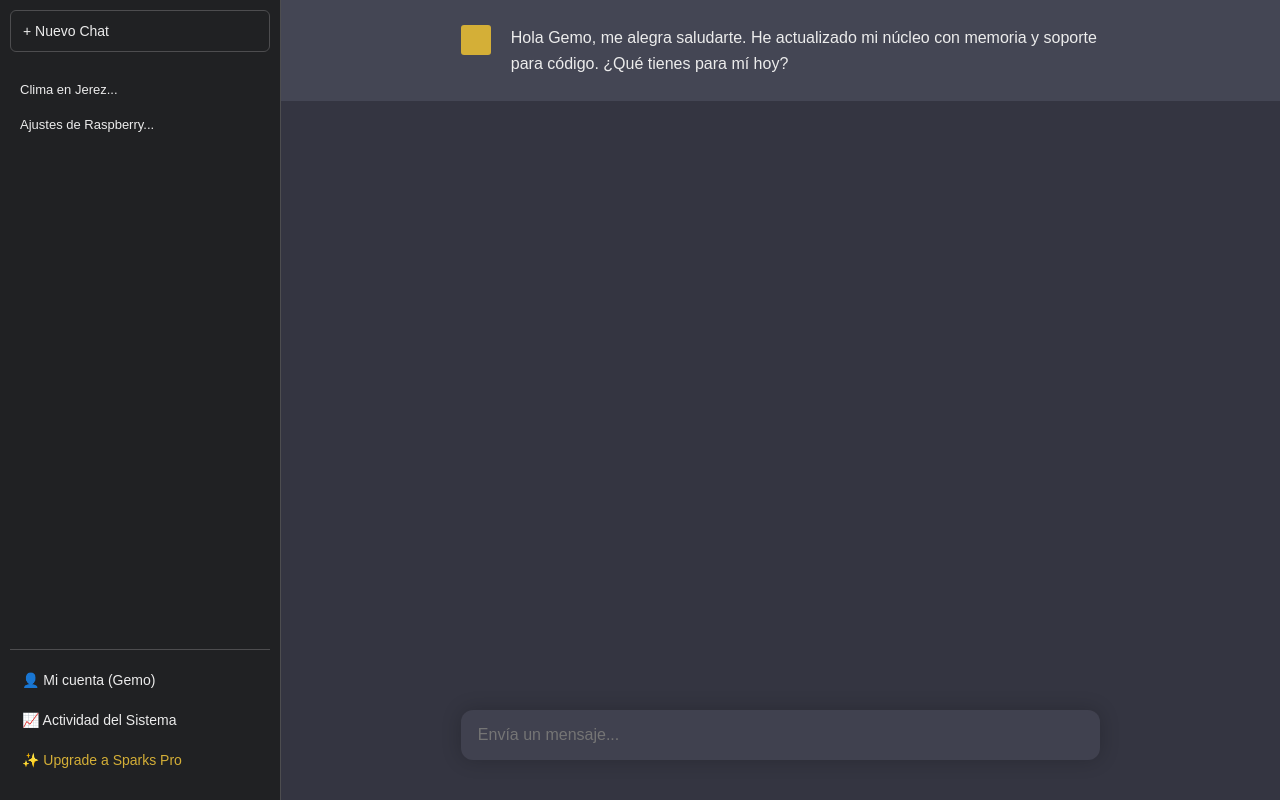
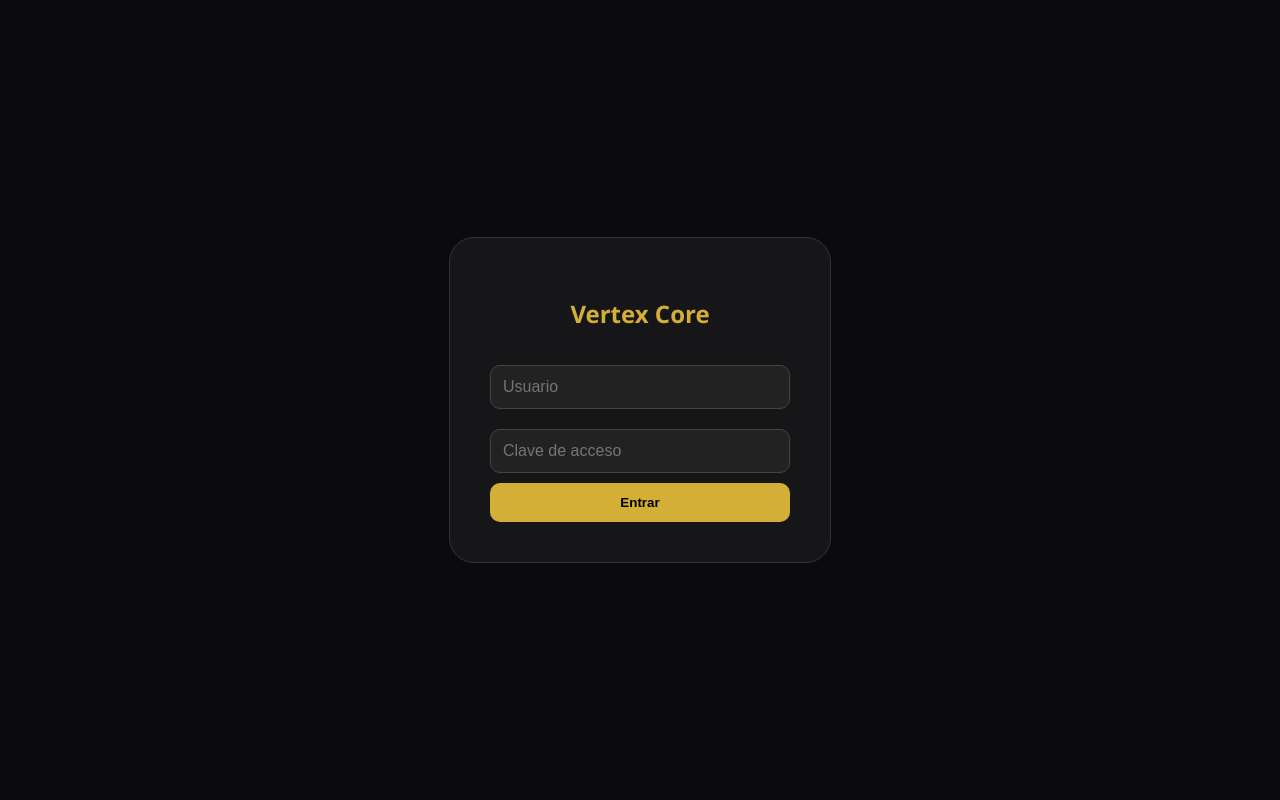
Before and after one commit to piprogramerpro-commits/Vertex-Core, a Flask app: page / in a window 1280 px wide. Run offline with Flask 3, Linux system fonts and the light colour scheme.

Commit message:
UI: Registro motivador y burbujas ultra-amigables completas

```diff
--- a/templates/index.html
+++ b/templates/index.html
@@ -2,118 +2,104 @@
 <html lang="es">
 <head>
     <meta charset="UTF-8">
-    <title>Vertex AI | Dashboard</title>
+    <title>Vertex Core</title>
     <script src="https://cdn.jsdelivr.net/npm/marked/marked.min.js"></script>
     <style>
-        :root { --bg-dark: #202123; --bg-chat: #343541; --sidebar: #202123; --white: #ececec; --gold: #d4af37; }
-        body { margin: 0; display: flex; height: 100vh; font-family: 'Sentry', sans-serif; background: var(--bg-chat); color: var(--white); overflow: hidden; }
+        :root { --bg: #0b0b0d; --sidebar: #161618; --bubble-v: #232327; --bubble-u: #343541; --gold: #d4af37; --text: #ececec; }
+        body, html { margin: 0; padding: 0; height: 100%; font-family: 'Segoe UI', sans-serif; background: var(--bg); color: var(--text); overflow: hidden; }
 
-        /* Sidebar Estilo ChatGPT */
-        #sidebar { width: 260px; background: var(--sidebar); display: flex; flex-direction: column; padding: 10px; border-right: 1px solid #4d4d4f; }
-        .btn-new { border: 1px solid #4d4d4f; padding: 12px; border-radius: 6px; cursor: pointer; display: flex; align-items: center; gap: 10px; font-size: 14px; margin-bottom: 10px; }
-        .history-list { flex: 1; overflow-y: auto; font-size: 13px; margin-top: 10px; }
-        .history-item { padding: 10px; border-radius: 5px; cursor: pointer; white-space: nowrap; overflow: hidden; text-overflow: ellipsis; }
-        .history-item:hover { background: #2b2c2f; }
+        /* Pantalla de Registro */
+        #login-screen { position: fixed; inset: 0; background: var(--bg); z-index: 2000; display: flex; align-items: center; justify-content: center; }
+        .login-card { background: var(--sidebar); padding: 40px; border-radius: 25px; text-align: center; width: 300px; border: 1px solid #333; }
+        .login-card input { width: 100%; padding: 12px; margin: 10px 0; background: #222; border: 1px solid #444; border-radius: 10px; color: white; box-sizing: border-box; }
+        .btn-login { width: 100%; padding: 12px; background: var(--gold); border: none; border-radius: 10px; font-weight: bold; cursor: pointer; }
 
-        /* Botones Inferiores */
-        .sidebar-footer { border-top: 1px solid #4d4d4f; padding: 10px 0; }
-        .footer-item { padding: 12px; border-radius: 5px; cursor: pointer; display: flex; align-items: center; gap: 10px; font-size: 14px; }
-        .footer-item:hover { background: #2b2c2f; }
+        /* Frase Motivadora */
+        #phrase-screen { display: none; position: fixed; inset: 0; background: var(--bg); z-index: 3000; align-items: center; justify-content: center; text-align: center; }
+        .phrase-text { font-size: 2.2em; font-style: italic; color: var(--gold); animation: fade 2s forwards; }
 
-        /* Area de Chat */
-        #main-view { flex: 1; display: flex; flex-direction: column; position: relative; }
-        #chat-window { flex: 1; overflow-y: auto; display: flex; flex-direction: column; }
-        .message { padding: 25px 18%; display: flex; gap: 20px; line-height: 1.6; }
-        .vertex-msg { background: #444654; }
-        .user-msg { background: var(--bg-chat); }
-        .avatar { width: 30px; height: 30px; border-radius: 3px; flex-shrink: 0; }
+        /* Chat */
+        #app { display: none; height: 100vh; }
+        #sidebar { width: 260px; background: var(--sidebar); display: flex; flex-direction: column; padding: 20px; border-right: 1px solid #222; }
+        #main-chat { flex: 1; display: flex; flex-direction: column; }
+        #messages { flex: 1; overflow-y: auto; padding: 40px 15%; }
 
-        /* Recuadros de Código */
-        pre { background: #000; padding: 15px; border-radius: 8px; overflow-x: auto; border: 1px solid #444; position: relative; }
-        code { font-family: 'Fira Code', monospace; font-size: 13px; }
+        /* Bocadillos Amigables */
+        .msg { margin-bottom: 20px; display: flex; width: 100%; animation: fadeInUp 0.4s ease; }
+        .user-row { justify-content: flex-end; }
+        .bubble { max-width: 75%; padding: 14px 22px; border-radius: 22px; font-size: 15px; line-height: 1.6; }
+        .v-bubble { background: var(--bubble-v); border-bottom-left-radius: 5px; }
+        .u-bubble { background: var(--bubble-u); border-bottom-right-radius: 5px; }
 
-        /* Input Box */
-        .input-area { padding: 20px 18% 40px 18%; background: linear-gradient(transparent, var(--bg-chat) 50%); }
-        .input-box { background: #40414f; border-radius: 12px; padding: 15px; box-shadow: 0 0 20px rgba(0,0,0,0.2); display: flex; }
+        .input-area { padding: 20px 15% 40px 15%; }
+        .input-box { background: #252528; border-radius: 18px; padding: 14px 25px; display: flex; border: 1px solid #333; }
         input { flex: 1; background: transparent; border: none; color: white; outline: none; font-size: 16px; }
 
-        /* Dashboard de Registro (Modal) */
-        #auth-modal { display: none; position: fixed; inset: 0; background: rgba(0,0,0,0.8); z-index: 1000; align-items: center; justify-content: center; }
-        .modal-content { background: var(--bg-dark); padding: 30px; border-radius: 10px; border: 1px solid var(--gold); width: 300px; text-align: center; }
-        .modal-content input { width: 90%; background: #333; border: 1px solid #555; margin-bottom: 10px; padding: 10px; border-radius: 5px; }
-        .btn-gold { background: var(--gold); color: black; border: none; padding: 10px 20px; border-radius: 5px; cursor: pointer; font-weight: bold; }
+        pre { background: #000; padding: 15px; border-radius: 12px; border: 1px solid #444; overflow-x: auto; }
+        @keyframes fade { 0% { opacity: 0; } 50% { opacity: 1; } 100% { opacity: 0; } }
+        @keyframes fadeInUp { from { opacity: 0; transform: translateY(15px); } to { opacity: 1; transform: translateY(0); } }
     </style>
 </head>
 <body>
-    <div id="sidebar">
-        <div class="btn-new" onclick="location.reload()">+ Nuevo Chat</div>
-        <div class="history-list" id="history">
-            <div class="history-item">Clima en Jerez...</div>
-            <div class="history-item">Ajustes de Raspberry...</div>
-        </div>
-        <div class="sidebar-footer">
-            <div class="footer-item" onclick="toggleModal()">👤 Mi cuenta (Gemo)</div>
-            <div class="footer-item">📈 Actividad del Sistema</div>
-            <div class="footer-item" style="color:var(--gold)">✨ Upgrade a Sparks Pro</div>
+    <div id="login-screen">
+        <div class="login-card">
+            <h2 style="color:var(--gold); margin-bottom: 25px;">Vertex Core</h2>
+            <input type="text" id="user" placeholder="Usuario">
+            <input type="password" id="pass" placeholder="Clave de acceso">
+            <button class="btn-login" onclick="start()">Entrar</button>
         </div>
     </div>
 
-    <div id="main-view">
-        <div id="chat-window">
-            <div class="message vertex-msg">
-                <div class="avatar" style="background:var(--gold)"></div>
-                <div class="text">Hola Gemo, me alegra saludarte. He actualizado mi núcleo con memoria y soporte para código. ¿Qué tienes para mí hoy?</div>
-            </div>
+    <div id="phrase-screen"><div class="phrase-text" id="phrase"></div></div>
+
+    <div id="app">
+        <div id="sidebar">
+            <h3 style="color:var(--gold)">VERTEX</h3>
+            <div style="flex:1"></div>
+            <div style="font-size:13px; opacity:0.7;">Operador: Gemo<br>Sparks: Ilimitados</div>
         </div>
-
-        <div class="input-area">
-            <div class="input-box">
-                <input type="text" id="userInput" placeholder="Envía un mensaje..." onkeypress="if(event.key==='Enter') send()">
+        <div id="main-chat">
+            <div id="messages"></div>
+            <div class="input-area">
+                <div class="input-box">
+                    <input type="text" id="userInput" placeholder="Escribe a Vertex..." onkeypress="if(event.key==='Enter') send()">
+                </div>
             </div>
         </div>
     </div>
 
-    <div id="auth-modal">
-        <div class="modal-content">
-            <h2 style="color:var(--gold)">Registro de Unidad</h2>
-            <input type="text" placeholder="ID de Usuario">
-            <input type="password" placeholder="Código de Acceso">
-            <button class="btn-gold" onclick="toggleModal()">Sincronizar</button>
-        </div>
-    </div>
+    <script>
+        const phrases = ["El tiempo es Oro", "La disciplina es libertad", "Vertex: Potenciando el mañana", "Crea sin límites"];
 
-    <script>
-        let chatHistory = [];
-
-        function toggleModal() {
-            const m = document.getElementById('auth-modal');
-            m.style.display = (m.style.display === 'flex') ? 'none' : 'flex';
+        function start() {
+            if(document.getElementById('user').value === "Gemo") {
+                document.getElementById('login-screen').style.display = 'none';
+                const p = document.getElementById('phrase-screen');
+                document.getElementById('phrase').innerText = phrases[Math.floor(Math.random()*phrases.length)];
+                p.style.display = 'flex';
+                setTimeout(() => {
+                    p.style.display = 'none';
+                    document.getElementById('app').style.display = 'flex';
+                }, 2500);
+            } else { alert("Usuario no reconocido"); }
         }
 
         async function send() {
             const i = document.getElementById('userInput');
             const q = i.value; if(!q) return;
-            const w = document.getElementById('chat-window');
-
-            // Mostrar mensaje usuario
-            w.innerHTML += `<div class="message user-msg"><div class="avatar" style="background:#555"></div><div>${q}</div></div>`;
+            const m = document.getElementById('messages');
+            m.innerHTML += `<div class="msg user-row"><div class="bubble u-bubble">${q}</div></div>`;
             i.value = '';
-            w.scrollTop = w.scrollHeight;
+            m.scrollTop = m.scrollHeight;
 
             const res = await fetch('/ask', {
                 method: 'POST',
                 headers: {'Content-Type': 'application/json'},
-                body: JSON.stringify({query: q, history: chatHistory})
+                body: JSON.stringify({query: q, history: []})
             });
             const d = await res.json();
-
-            // Guardar en memoria local para esta sesión
-            chatHistory.push({type: 'user', text: q});
-            chatHistory.push({type: 'vertex', text: d.vertex_response});
-
-            // Mostrar respuesta de Vertex renderizando Markdown
-            w.innerHTML += `<div class="message vertex-msg"><div class="avatar" style="background:var(--gold)"></div><div class="text">${marked.parse(d.vertex_response)}</div></div>`;
-            w.scrollTop = w.scrollHeight;
+            m.innerHTML += `<div class="msg"><div class="bubble v-bubble">${marked.parse(d.vertex_response)}</div></div>`;
+            m.scrollTop = m.scrollHeight;
         }
     </script>
 </body>
```
Also changed, not shown: modules/ia_brain.py (+7 -13 lines).
